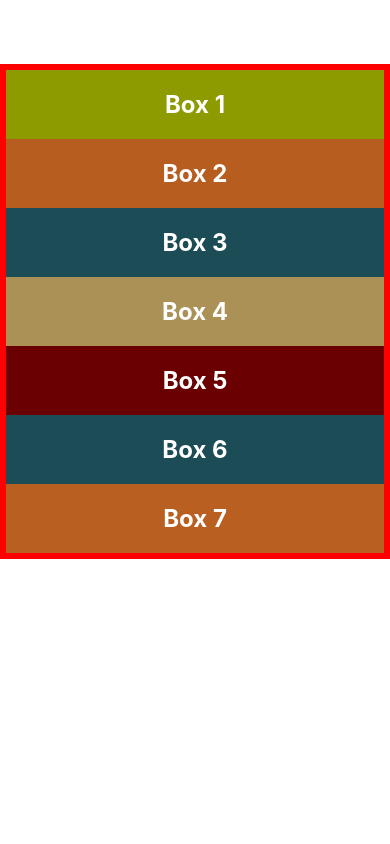
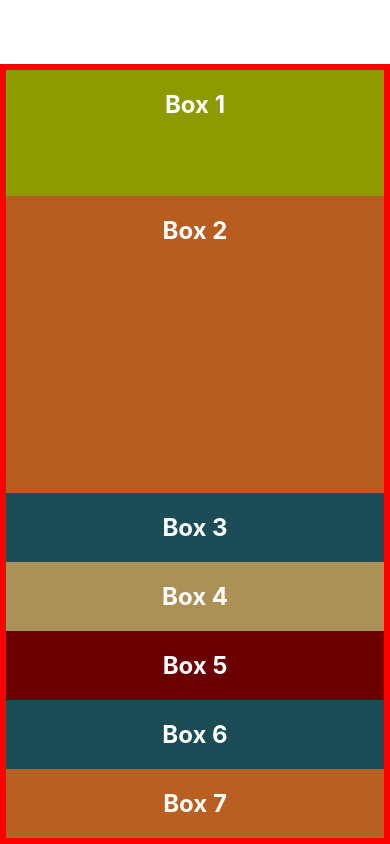
Before and after one commit to hAI-FA001/React-Native--Learn, a React Native app in the folder Layout/: screen / in a window 390 px wide. Built offline with nearby package versions, Linux system fonts and the light colour scheme.

Commit message:
flex prop - taking all space, dividing space equally / unequally

```diff
--- a/Layout/App.js
+++ b/Layout/App.js
@@ -4,9 +4,11 @@
 
 export default function App() {
   return (
+    // "flex: 1" to occupy all space
+    // <View style={{ backgroundColor: 'plum', flex: 1 }}></View>
     <View style={styles.container}>
-      <Box style={{ backgroundColor: '#8e9b00' }}>Box 1</Box>
-      <Box style={{ backgroundColor: '#b65d1f' }}>Box 2</Box>
+      <Box style={{ backgroundColor: '#8e9b00', flex: 1 }}>Box 1</Box>
+      <Box style={{ backgroundColor: '#b65d1f', flex: 3 }}>Box 2</Box>
       <Box style={{ backgroundColor: '#1c4c56' }}>Box 3</Box>
       <Box style={{ backgroundColor: '#ab9156' }}>Box 4</Box>
       <Box style={{ backgroundColor: '#6b0003' }}>Box 5</Box>
@@ -21,5 +23,6 @@
     marginTop: 64,
     borderWidth: 6,
     borderColor: 'red',
+    flex: 1, // border shows it takes up all space rather than only space occupied by children
   },
 })
```
